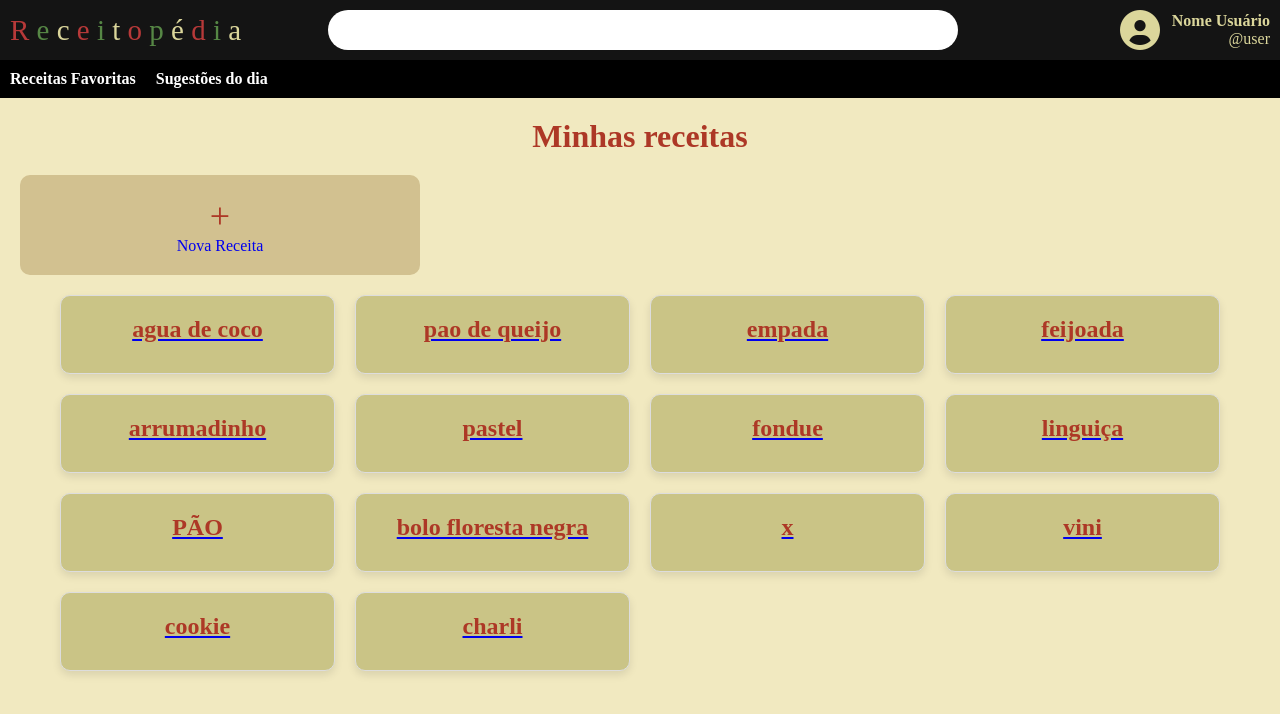
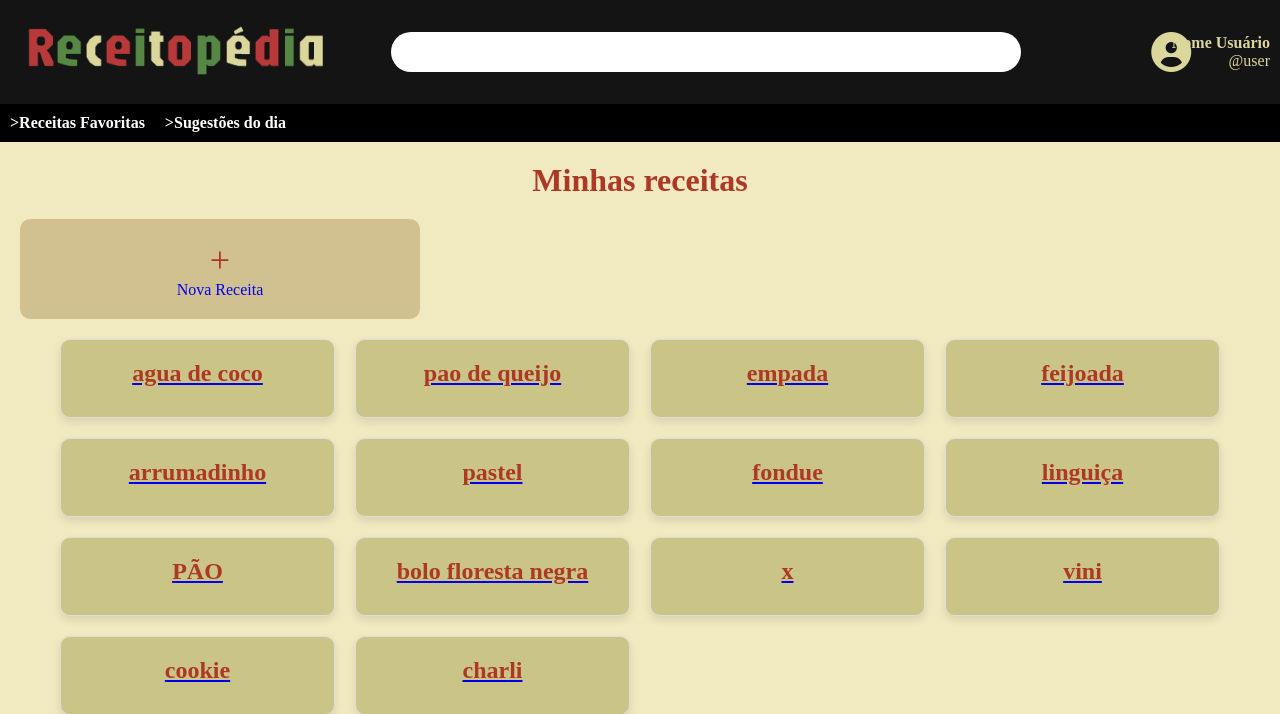
Before and after one commit to Caldas42/Receitopedia, a Django app: page / in a window 1280 px wide. Shown: the top 714 px of the page. Run offline with Django 5.2, Linux system fonts and the light colour scheme; data comes from the database, SQL or seed files in the repository; both versions use the stored data as it was after the commit; some web fonts are replaced.

Commit message:
logo da receitopédia alterada para imagem no static (não tenho certeza se ele já está do tamanho certo na pagina de adicionar)

```diff
--- a/aplicacao/templates/adicionar.html
+++ b/aplicacao/templates/adicionar.html
@@ -13,7 +13,7 @@
     <header>
         <a href="{%url 'aplicacao:home'%}">
             <div class="space">
-                <span class="Red">R</span> <span class="Green">e</span> <span class="Bege">c</span> <span class="Red">e</span> <span class="Green">i</span> <span class="Bege">t</span> <span class="Red">o</span> <span class="Green">p</span> <span class="Bege">é</span> <span class="Red">d</span> <span class="Green">i</span> <span class="Bege">a</span>
+                <img src="{% static 'aplicacao/imagens/logo_receitopedia.png' %}" alt="Logo Receitopedia">
             </div>
         </a>
 
--- a/aplicacao/templates/home.html
+++ b/aplicacao/templates/home.html
@@ -12,7 +12,7 @@
     <header>
         <a href="{%url 'aplicacao:home'%}">
             <div class="space">
-                <span class="Red">R</span> <span class="Green">e</span> <span class="Bege">c</span> <span class="Red">e</span> <span class="Green">i</span> <span class="Bege">t</span> <span class="Red">o</span> <span class="Green">p</span> <span class="Bege">é</span> <span class="Red">d</span> <span class="Green">i</span> <span class="Bege">a</span>
+                <img src="{% static 'aplicacao/imagens/logo_receitopedia.png' %}" alt="Logo Receitopedia">
             </div>
         </a>
 
@@ -26,8 +26,8 @@
 
     <nav>
         <ul>
-            <li><a href="#">Receitas Favoritas</a></li>
-            <li><a href="#">Sugestões do dia</a></li>
+            <li><a href="#">>Receitas Favoritas</a></li>
+            <li><a href="#">>Sugestões do dia</a></li>
         </ul>
     </nav>
 
--- a/templates/static/aplicacao/css/adicionar.css
+++ b/templates/static/aplicacao/css/adicionar.css
@@ -100,6 +100,12 @@ h1 {
     list-style: none;
 }
 
+.space img{
+    width: 325px;
+    height: 80px;
+}
+
+
 .divAd {
     /*text-align: right;*/
     /*margin: 20px;*/
--- a/templates/static/aplicacao/css/home.css
+++ b/templates/static/aplicacao/css/home.css
@@ -104,9 +104,9 @@ h1 {
     color: #AD3826;
 }
 
-.space {
-    letter-spacing: 0;
-    font-size: 29px;
+.space img{
+    width: 325px;
+    height: 80px;
 }
 
 .Red {
```
Also changed, not shown: db.sqlite3, templates/static/aplicacao/imagens/logo_receitopedia.png (added).
